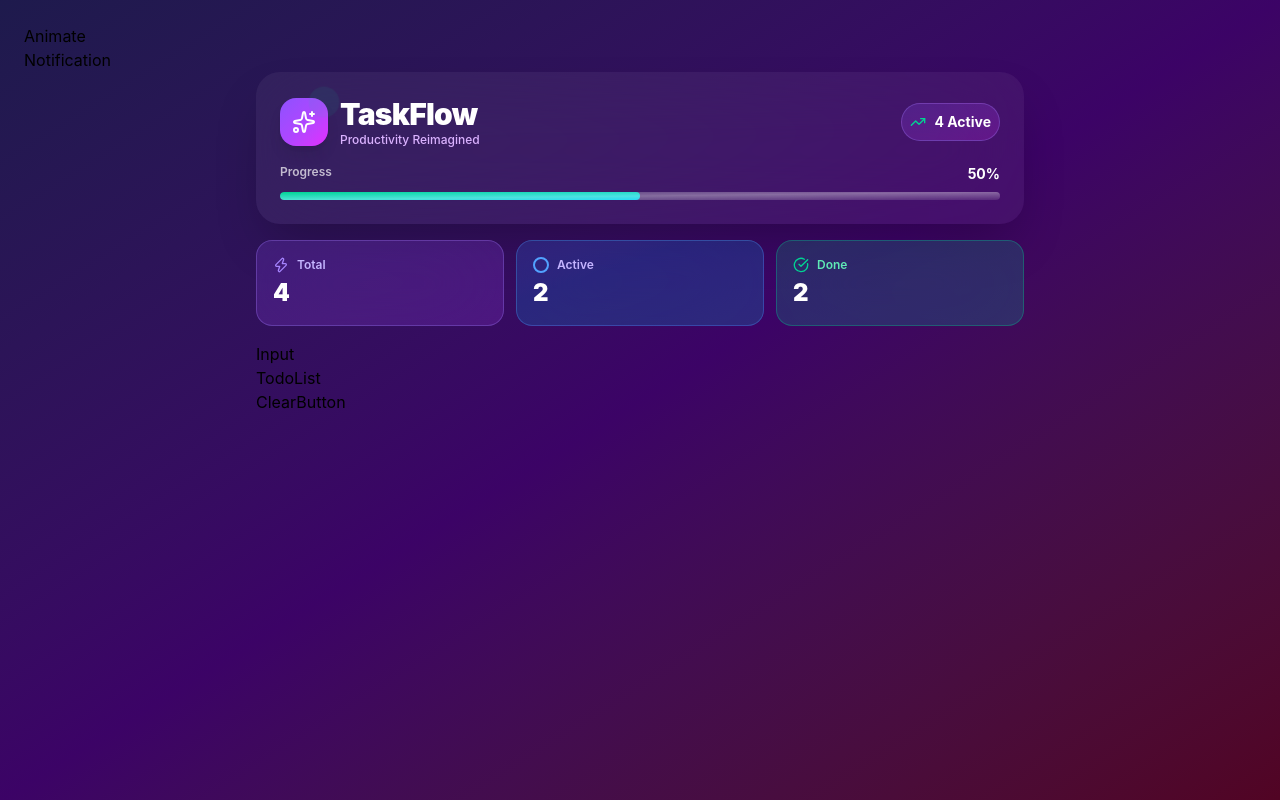
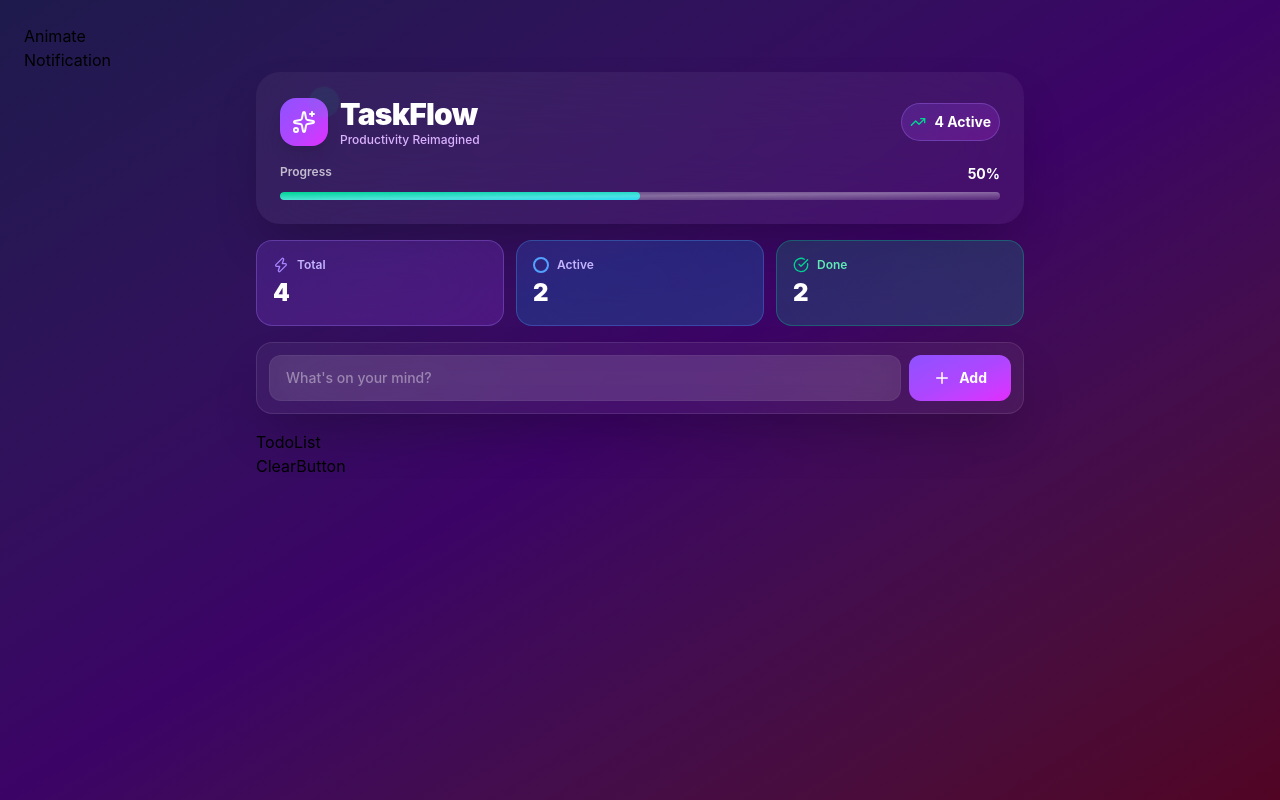
Before and after one commit to kapilchandrawal/Task-Flow-App, a React (Vite) app: page / in a window 1280 px wide. Built offline with nearby package versions, Linux system fonts and the light colour scheme.

Commit message:
Implemented input field and button

```diff
--- a/src/components/Input.jsx
+++ b/src/components/Input.jsx
@@ -1,9 +1,38 @@
-import React from 'react'
+import React from "react";
+import { Plus } from "lucide-react";
 
 const Input = () => {
+  let value;
+  let onChange;
+  let onAdd;
+  let onKeyPress;
+
   return (
-    <div>Input</div>
-  )
-}
+    <>
+      <div className="backdrop-blur-2xl bg-white/5 rounded-2xl border border-white/10 p-3 mb-4 shadow-2xl hover:bg-white/10 transition-all duration-300">
+        <div className="flex gap-2">
+          <input
+            type="text"
+            value={value}
+            onChange={onChange}
+            onKeyDown={onKeyPress}
+            placeholder="What's on your mind?"
+            className="flex-1 px-4 py-3 bg-white/10 text-white placeholder-white/40
+            rounded-xl focus:outline-none focus:ring-2 focus:ring-violet-500/50 font-medium text-sm
+            border border-white/5 backdrop-blur-xl transition-all"
+          />
+          <button
+            onClick={onAdd}
+            className="px-6 py-3 bg-linear-to-br from-violet-500 via-purple-500 to-fuchsia-500 text-white
+          rounded-xl hover:shadow-lg hover:shadow-purple-500/50 transition-all duration-300
+          flex items-center justify-center gap-2 font-bold text-sm hover:scale-105 active:scale-105"
+          >
+            <Plus size={18} /> Add
+          </button>
+        </div>
+      </div>
+    </>
+  );
+};
 
-export default Input
+export default Input;
```
